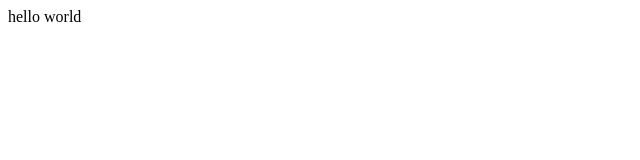
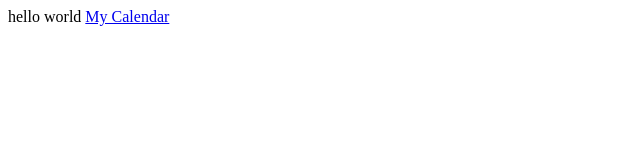
Before and after one commit to rmorgan1711/rmorgan1711.github.io, a plain HTML site: page index.html in a window 1280 px wide. Shown: the whole page, without its empty margins (0-640 px from the left). Drawn offline with Linux system fonts and the light colour scheme.

Commit message:
fix syntax

```diff
--- a/index.html
+++ b/index.html
@@ -1,3 +1,3 @@
 hello world
 
-<a href="jbCal.ics>My Calendar</a>
+<a href="jbCal.ics">My Calendar</a>
```
